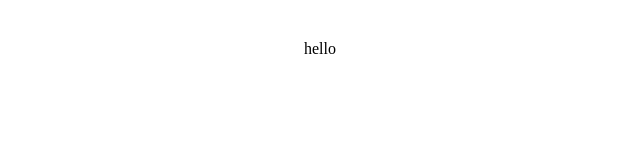
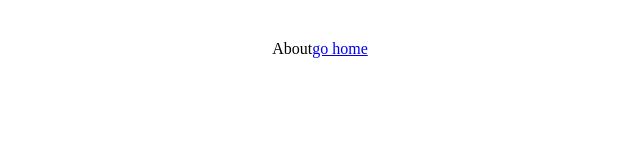
Before and after one commit to ChimPlanet/ChimPlanet-front, a React (Vite) app: page /ChimPlanet-front/about in a window 1280 px wide. Shown: the top 160 px of the page, without its empty margins (320-960 px from the left). Built offline with nearby package versions, Linux system fonts and the light colour scheme.

Commit message:
feat: Add Welcome Page

```diff
--- a/package.json
+++ b/package.json
@@ -12,6 +12,7 @@
   },
   "dependencies": {
     "axios": "^1.3.3",
+    "prop-types": "^15.8.1",
     "react": "^18.2.0",
     "react-dom": "^18.2.0",
     "react-query": "^3.39.3",
--- a/src/App.jsx
+++ b/src/App.jsx
@@ -1,11 +1,15 @@
 import Text from "@/components/Text";
+import { Route, Routes } from "react-router-dom";
 import "./App.css";
+import About from "./pages/About";
+import Home from "./pages/Home";
 
 function App() {
   return (
-    <>
-      <Text>hello</Text>
-    </>
+    <Routes>
+      <Route path="/" element={<Home />} />
+      <Route path="/about" element={<About />} />
+    </Routes>
   );
 }
 
--- a/src/constants/index.js
+++ b/src/constants/index.js
@@ -1 +1,3 @@
 export const API_BASE_URL = "http://localhost:8080/api";
+
+export const BASE_NAME = "/ChimPlanet-front/";
--- a/src/main.jsx
+++ b/src/main.jsx
@@ -4,9 +4,12 @@ import App from "./App";
 import { RecoilRoot } from "recoil";
 import RootBoundary from "@/pages/RootBoundary";
 import queryClient, { QueryClientProvider } from "@/query";
+import { BrowserRouter as RootRouter } from "react-router-dom";
+import { BASE_NAME } from "./constants";
 
 ReactDOM.createRoot(document.getElementById("root")).render(
   <React.StrictMode>
+    <RootRouter basename={BASE_NAME}>
       <QueryClientProvider client={queryClient}>
         <RecoilRoot>
           <RootBoundary>
@@ -14,5 +17,6 @@ ReactDOM.createRoot(document.getElementById("root")).render(
           </RootBoundary>
         </RecoilRoot>
       </QueryClientProvider>
+    </RootRouter>
   </React.StrictMode>
 );
--- /dev/null
+++ b/src/pages/About.jsx
@@ -0,0 +1,10 @@
+import { Link } from "react-router-dom";
+
+export default function About() {
+  return (
+    <>
+      About
+      <Link to="/">go home</Link>
+    </>
+  );
+}
--- /dev/null
+++ b/src/pages/Home.jsx
@@ -0,0 +1,10 @@
+import { Link } from "react-router-dom";
+
+export default function Home() {
+  return (
+    <>
+      Welcome
+      <Link to="/about">go about</Link>
+    </>
+  );
+}
--- a/vite.config.js
+++ b/vite.config.js
@@ -1,10 +1,11 @@
 import { defineConfig } from "vite";
 import react from "@vitejs/plugin-react";
 import path from "path";
+import { BASE_NAME } from "./src/constants";
 
 // https://vitejs.dev/config/
 export default defineConfig({
-  base: "/ChimPlanet-front/",
+  base: BASE_NAME, // 반드시 배포할 때는 수정해야함.
   plugins: [
     react({
       fastRefresh: process.env.NODE_ENV !== "test",
```
Also changed, not shown: 1 other file (tests, documents, lock files or other folders). Lines whose indentation alone changed are shown as unchanged.
